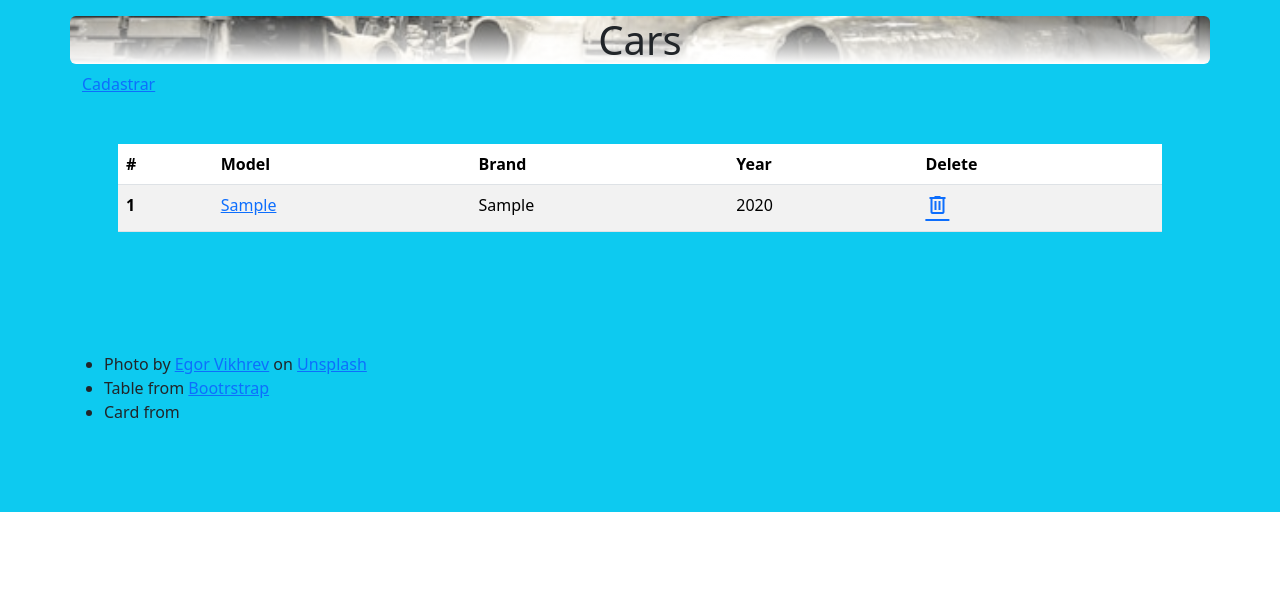
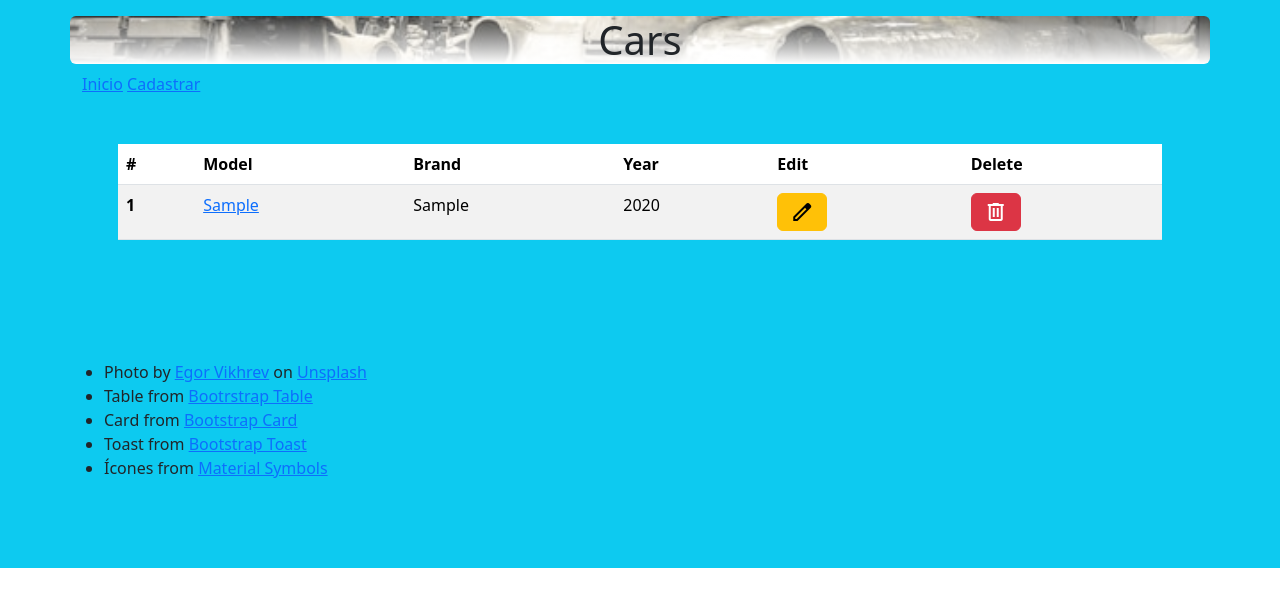
Before and after one commit to MimMarcelo/crud-django, a Django app: page / in a window 1280 px wide. Shown: the top 607 px of the page. Run offline with Django 5.2, Linux system fonts and the light colour scheme; tables that the repository leaves empty hold one stand-in row (values such as "Sample post"); one stand-in notice (Sample message) is shown.

Commit message:
Master Page e melhoramentos visuais da página inicial

```diff
--- a/setup/urls.py
+++ b/setup/urls.py
@@ -20,7 +20,7 @@
 
 urlpatterns = [
     path('admin/', admin.site.urls),
-    path('', index),
+    path('', index, name='index'),
     path('create', create, name='create'),
     path('store', store, name='store'),
     path('show/<int:id>', show, name='show'),
--- /dev/null
+++ b/templates/_master.html
@@ -0,0 +1,66 @@
+{% load static %}
+<!DOCTYPE html>
+<html lang="en">
+<head>
+  <meta charset="UTF-8">
+  <meta name="viewport" content="width=device-width, initial-scale=1.0">
+  <title>Cars</title>
+
+  <link href="https://cdn.jsdelivr.net/npm/bootstrap@5.3.3/dist/css/bootstrap.min.css" rel="stylesheet" integrity="sha384-QWTKZyjpPEjISv5WaRU9OFeRpok6YctnYmDr5pNlyT2bRjXh0JMhjY6hW+ALEwIH" crossorigin="anonymous">
+  <link href="https://fonts.googleapis.com/css2?family=Material+Symbols+Outlined" rel="stylesheet" />
+  <link rel="stylesheet" href="{% static "css/style.css" %}">
+
+  <script src="https://cdn.jsdelivr.net/npm/bootstrap@5.3.3/dist/js/bootstrap.bundle.min.js" integrity="sha384-YvpcrYf0tY3lHB60NNkmXc5s9fDVZLESaAA55NDzOxhy9GkcIdslK1eN7N6jIeHz" crossorigin="anonymous"></script>
+  {% if messages %}
+  <script src="{% static "js/js.js" %}" defer></script>
+  {% endif %}
+</head>
+<body>
+  <div class="bg-info p-3">
+    <header class="container bg-white rounded">
+      <h1 class="text-center">Cars</h1>
+    </header>
+    <nav class="container">
+      <a href="{% url "index" %}">Inicio</a>
+      <a href="{% url "create" %}">Cadastrar</a>
+    </nav>
+    <main class="container p-5">
+      {% block content %}{% endblock %}
+    </main>
+    <div class="toast-container position-fixed bottom-0 end-0 p-3">
+      <div id="liveToast" class="toast" role="alert" aria-live="assertive" aria-atomic="true">
+        <div class="toast-header">
+          <strong class="me-auto">Cars</strong>
+          <button type="button" class="btn-close" data-bs-dismiss="toast" aria-label="Close"></button>
+        </div>
+        <div class="toast-body">
+          <ul>
+          {% for msg in messages %}
+            <li>{{msg}}</li>
+          {% endfor %}
+          </ul>
+        </div>
+      </div>
+    </div>
+    <footer class="container p-5 m-2">
+      <ul>
+        <li>
+          Photo by <a href="https://unsplash.com/@egor_vikhrev?utm_content=creditCopyText&utm_medium=referral&utm_source=unsplash">Egor Vikhrev</a> on <a href="https://unsplash.com/photos/white-vintage-car-in-garage-S0cqn0mZU0E?utm_content=creditCopyText&utm_medium=referral&utm_source=unsplash">Unsplash</a>
+        </li>
+        <li>
+          Table from <a target="_blank" href="https://getbootstrap.com/docs/5.3/content/tables/#hoverable-rows">Bootrstrap Table</a>
+        </li>
+        <li>
+          Card from <a href="https://getbootstrap.com/docs/5.3/components/card/#kitchen-sink" target="_blank" rel="noopener noreferrer">Bootstrap Card</a>
+        </li>
+        <li>
+          Toast from <a href="https://getbootstrap.com/docs/5.0/components/toasts/#live">Bootstrap Toast</a>
+        </li>
+        <li>
+          Ícones from <a href="https://fonts.google.com/icons">Material Symbols</a>
+        </li>
+      </ul>
+    </footer>
+  </div>
+</body>
+</html>
--- a/templates/index.html
+++ b/templates/index.html
@@ -1,29 +1,6 @@
+{% extends "_master.html" %}
 {% load static %}
-<!DOCTYPE html>
-<html lang="en">
-<head>
-  <meta charset="UTF-8">
-  <meta name="viewport" content="width=device-width, initial-scale=1.0">
-  <title>Cars</title>
-
-  <link href="https://cdn.jsdelivr.net/npm/bootstrap@5.3.3/dist/css/bootstrap.min.css" rel="stylesheet" integrity="sha384-QWTKZyjpPEjISv5WaRU9OFeRpok6YctnYmDr5pNlyT2bRjXh0JMhjY6hW+ALEwIH" crossorigin="anonymous">
-  <link href="https://fonts.googleapis.com/css2?family=Material+Symbols+Outlined" rel="stylesheet" />
-  <link rel="stylesheet" href="{% static "css/style.css" %}">
-
-  <script src="https://cdn.jsdelivr.net/npm/bootstrap@5.3.3/dist/js/bootstrap.bundle.min.js" integrity="sha384-YvpcrYf0tY3lHB60NNkmXc5s9fDVZLESaAA55NDzOxhy9GkcIdslK1eN7N6jIeHz" crossorigin="anonymous"></script>
-  {% if messages %}
-  <script src="{% static "js/js.js" %}" defer></script>
-  {% endif %}
-</head>
-<body>
-  <div class="bg-info p-3">
-    <header class="container bg-white rounded">
-      <h1 class="text-center">Cars</h1>
-    </header>
-    <nav class="container">
-      <a href="{% url "create" %}">Cadastrar</a>
-    </nav>
-    <main class="container p-5">
+{% block content %}
 <table class="table table-striped table-hover">
   <thead>
     <tr>
@@ -31,6 +8,7 @@
       <th scope="col">Model</th>
       <th scope="col">Brand</th>
       <th scope="col">Year</th>
+      <th scope="col">Edit</th>
       <th scope="col">Delete</th>
     </tr>
   </thead>
@@ -46,7 +24,13 @@
       <td>{{car.brand}}</td>
       <td>{{car.year}}</td>
       <td>
-              <a class="material-symbols-outlined"
+        <a class="material-symbols-outlined btn btn-warning"
+          href="{% url "edit" car.id %}">
+          edit
+        </a>
+      </td>
+      <td>
+        <a class="material-symbols-outlined btn btn-danger"
           href="{% url "destroy" car.id %}">
           delete
         </a>
@@ -55,35 +39,4 @@
     {% endfor %}
   </tbody>
 </table>
-    </main>
-    <div class="toast-container position-fixed bottom-0 end-0 p-3">
-      <div id="liveToast" class="toast" role="alert" aria-live="assertive" aria-atomic="true">
-        <div class="toast-header">
-          <strong class="me-auto">Cars</strong>
-          <button type="button" class="btn-close" data-bs-dismiss="toast" aria-label="Close"></button>
-        </div>
-        <div class="toast-body">
-          <ul>
-          {% for msg in messages %}
-            <li>{{msg}}</li>
-          {% endfor %}
-          </ul>
-        </div>
-      </div>
-    </div>
-    <footer class="container p-5 m-2">
-      <ul>
-        <li>
-          Photo by <a href="https://unsplash.com/@egor_vikhrev?utm_content=creditCopyText&utm_medium=referral&utm_source=unsplash">Egor Vikhrev</a> on <a href="https://unsplash.com/photos/white-vintage-car-in-garage-S0cqn0mZU0E?utm_content=creditCopyText&utm_medium=referral&utm_source=unsplash">Unsplash</a>
-        </li>
-        <li>
-          Table from <a target="_blank" href="https://getbootstrap.com/docs/5.3/content/tables/#hoverable-rows">Bootrstrap</a>
-        </li>
-        <li>
-          Card from <a href="https://getbootstrap.com/docs/5.3/components/card/#kitchen-sink" target="_blank" rel="noopener noreferrer"></a>
-        </li>
-      </ul>
-    </footer>
-  </div>
-</body>
-</html>
+{% endblock %}
```
Also changed, not shown: templates/form.html (+3 -20 lines), templates/show.html (+3 -20 lines). Lines whose indentation alone changed are shown as unchanged.
